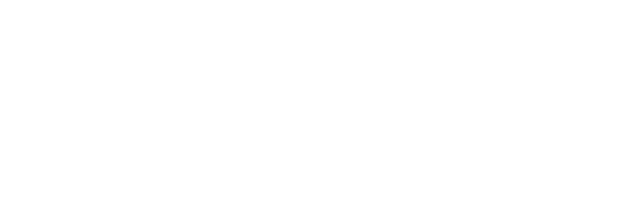
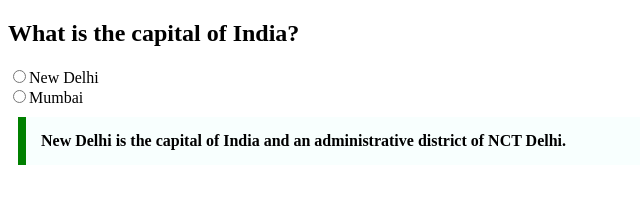
Before and after one commit to acciojob/trivia-Sushant1879, a website: page main.html in a window 1280 px wide. Shown: the whole page, without its empty margins (0-640 px from the left). Drawn offline with Linux system fonts and the light colour scheme.

Commit message:
created a submission

```diff
--- a/main.html
+++ b/main.html
@@ -8,6 +8,13 @@
 
 <body>
 	<!-- the entire body must be written by student -->
+    <div>
+        <h2>What is the capital of India?</h2>
+        <input type = "radio" name="capital">New Delhi</input>
+	<br>
+	<input type = "radio" name = "capital">Mumbai</input>
+    <blockquote cite="https://en.wikipedia.org/wiki/New_Delhi">New Delhi is the capital of India and an administrative district of NCT Delhi.</blockquote>
+    </div>
     <script type="text/javascript" src="./script.js">
 </script>
 
--- a/styles.css
+++ b/styles.css
@@ -1,2 +1,9 @@
+blockquote{
+    max-width: 600px;
+    margin: 10px;
+    padding: 15px;
+    border-left: 8px solid green;
+    background-color: #f8fffe;
+    font-weight: bold;
 
-/* Your CSS Code here. */
+}
```
